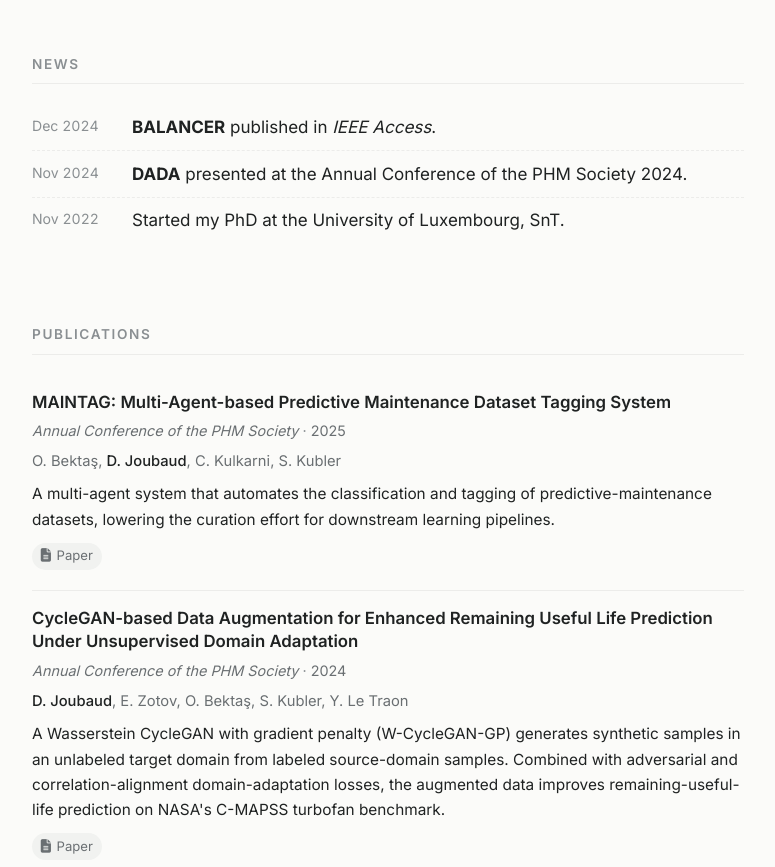
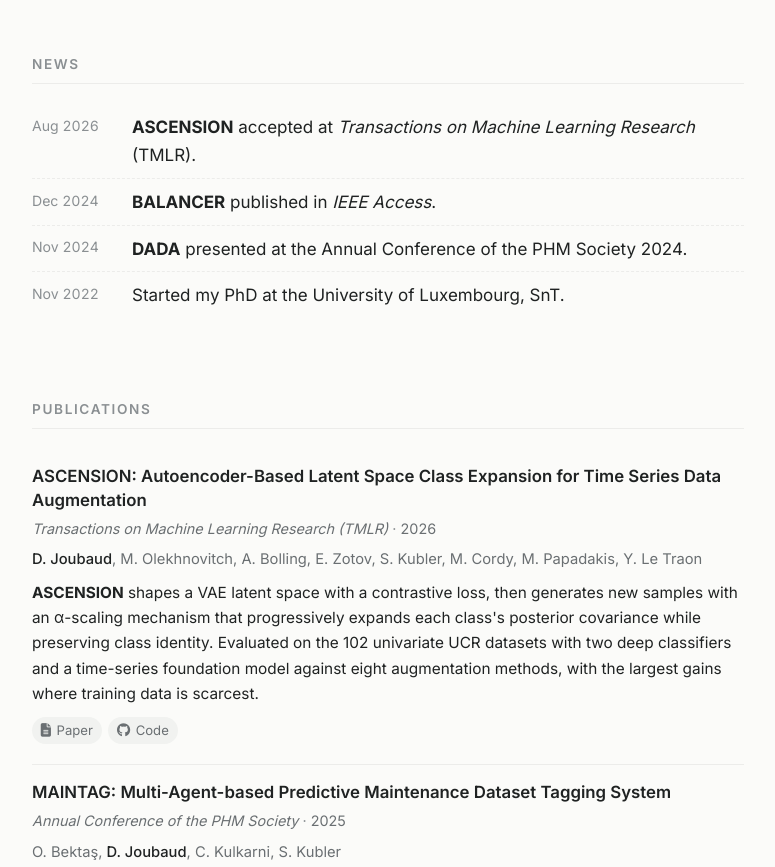
Before and after one commit to DorianJoubaud/DorianJoubaud.github.io, a plain HTML site: page index.html in a window 1280 px wide. Shown: the part 703-1570 px from the top of the page, without its empty margins (252-1027 px from the left). Drawn offline with Linux system fonts and the light colour scheme.

Commit message:
Add ASCENSION back as an accepted TMLR 2026 paper
ASCENSION was accepted at TMLR (Action Editor decision of 21 August
2026), so the three mentions that 2fdaf64 removed while the paper was
under review come back, now stating the venue: the Publications entry,
a news item, and "(TMLR 2026)" in the research paragraph. The
internship line also gains the venue.

Title and authors follow the camera-ready (ASCENSION_REFORGE @ 06c0afe):
the title now reads "Autoencoder-Based", and all eight authors are
listed instead of "et al.". The title and Paper link go to the
OpenReview forum, and the Code link to the public repo. The description
is taken from the camera-ready abstract and gives no numbers.

Co-Authored-By: Claude Opus 5.5 (1M context) <noreply@anthropic.com>

```diff
--- a/index.html
+++ b/index.html
@@ -76,7 +76,7 @@
                 method for each imbalanced dataset. <strong>DADA</strong> (PHM 2024) uses a Wasserstein CycleGAN
                 to translate labeled source-domain samples into synthetic target-domain samples, allowing a
                 remaining-useful-life predictor to be trained for a target domain that has no labels of its own.
-                <strong>ASCENSION</strong> expands class regions inside a VAE latent space
+                <strong>ASCENSION</strong> (TMLR 2026) expands class regions inside a VAE latent space
                 so a classifier stays confident with little training data. Reach out if any of this is relevant
                 to your work.
             </p>
@@ -90,6 +90,10 @@
         <h2 class="section__title">News</h2>
 
         <ul class="news">
+            <li>
+                <span class="news__date">Aug 2026</span>
+                <span class="news__text"><strong>ASCENSION</strong> accepted at <em>Transactions on Machine Learning Research</em> (TMLR).</span>
+            </li>
             <li>
                 <span class="news__date">Dec 2024</span>
                 <span class="news__text"><strong>BALANCER</strong> published in <em>IEEE Access</em>.</span>
@@ -112,6 +116,33 @@
 <section id="publications" class="section">
     <div class="container">
         <h2 class="section__title">Publications</h2>
+
+        <!-- ASCENSION -->
+        <article class="pub">
+            <h3 class="pub__title">
+                <a href="https://openreview.net/forum?id=7KFXjf7K2o" target="_blank" rel="noopener">
+                    ASCENSION: Autoencoder-Based Latent Space Class Expansion for Time Series Data Augmentation
+                </a>
+            </h3>
+            <p class="pub__meta">
+                <span class="pub__venue">Transactions on Machine Learning Research (TMLR)</span>
+                <span class="pub__year">2026</span>
+            </p>
+            <p class="pub__authors">
+                <span class="me">D. Joubaud</span>, M. Olekhnovitch, A. Bolling, E. Zotov, S. Kubler, M. Cordy, M. Papadakis, Y. Le Traon
+            </p>
+            <p class="pub__desc">
+                <strong>ASCENSION</strong> shapes a VAE latent space with a contrastive loss, then generates new
+                samples with an α-scaling mechanism that progressively expands each class's posterior covariance
+                while preserving class identity. Evaluated on the 102 univariate UCR datasets with two deep
+                classifiers and a time-series foundation model against eight augmentation methods, with the
+                largest gains where training data is scarcest.
+            </p>
+            <div class="pub__links">
+                <a class="chip" href="https://openreview.net/forum?id=7KFXjf7K2o" target="_blank" rel="noopener"><i class="fa-solid fa-file-lines"></i> Paper</a>
+                <a class="chip" href="https://github.com/DorianJoubaud/ASCENSION" target="_blank" rel="noopener"><i class="fa-brands fa-github"></i> Code</a>
+            </div>
+        </article>
 
         <!-- MAINTAG -->
         <article class="pub">
@@ -261,7 +292,7 @@
             <span class="entry__when">2024</span>
             <span class="entry__main">
                 <span class="entry__title">Internship supervision: <a href="https://matthieu-olekhnovitch.fr/" target="_blank" rel="noopener">Matthieu Olekhnovitch</a></span>
-                <span class="entry__sub">Latent-space class expansion for time-series data augmentation. Co-author on ASCENSION. Awarded the <strong>Louis-Édouard Rivot Medal</strong> by the Académie des sciences (Institut de France) for Best Computer Science Research Internship at École Polytechnique.</span>
+                <span class="entry__sub">Latent-space class expansion for time-series data augmentation. Co-author on ASCENSION (TMLR 2026). Awarded the <strong>Louis-Édouard Rivot Medal</strong> by the Académie des sciences (Institut de France) for Best Computer Science Research Internship at École Polytechnique.</span>
             </span>
         </div>
 
```
